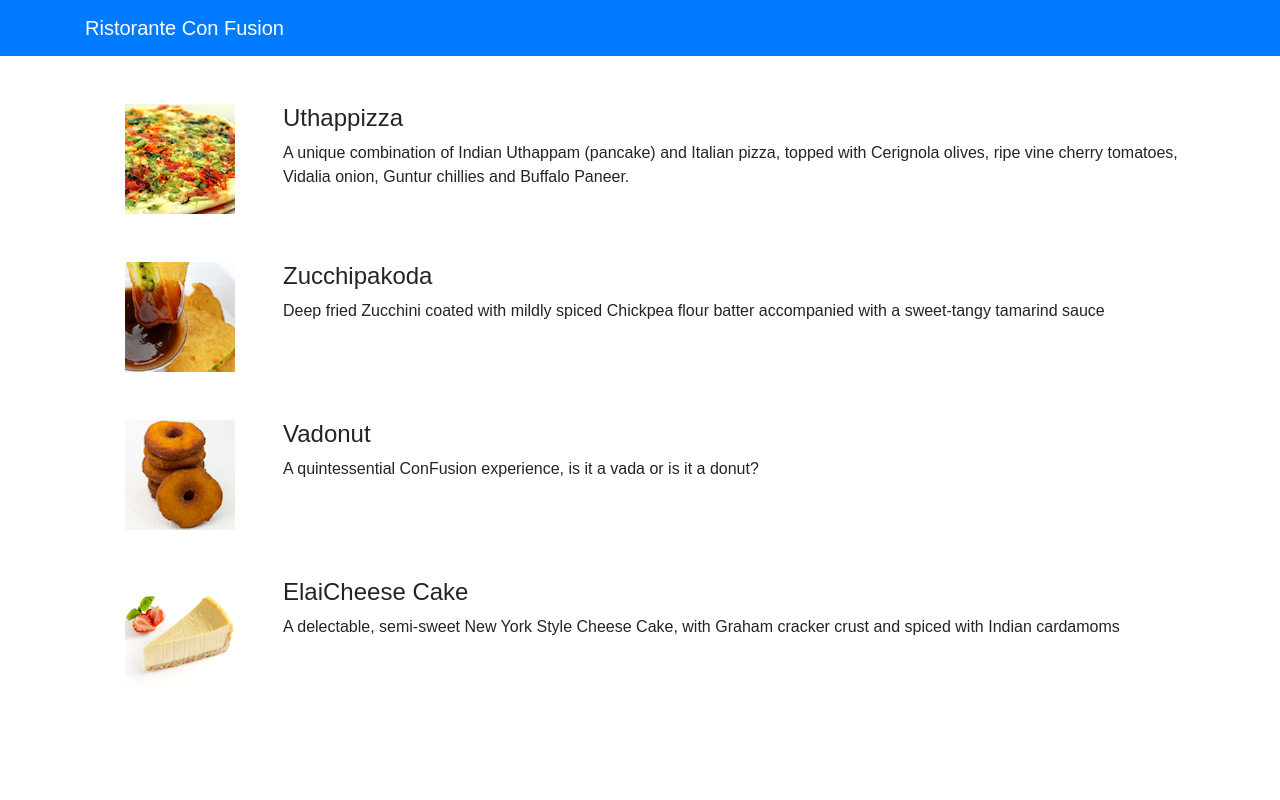
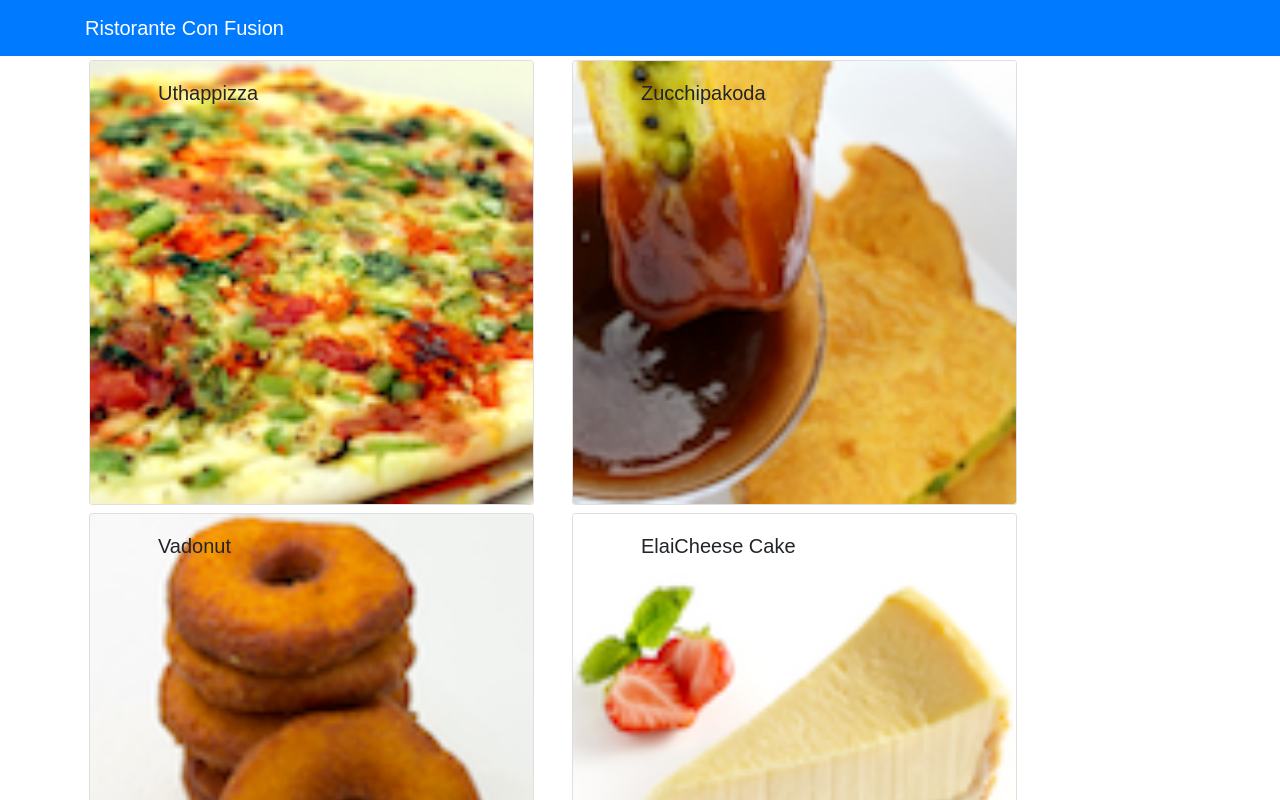
Before and after one commit to polihalm/react-project, a React (Create React App) app: page / in a window 1280 px wide. Shown: the top 800 px of the page. Built offline with nearby package versions, Linux system fonts and the light colour scheme.

Commit message:
Components Part 2

```diff
--- a/src/App.js
+++ b/src/App.js
@@ -3,8 +3,18 @@
 import { Navbar, NavbarBrand } from 'reactstrap';
 import Menu from './components/MenuComponent';
 import './App.css';
+import { DISHES } from './shared/dishes';
 
 class App extends Component {
+
+  constructor(props) {
+    super(props);
+
+    this.state = {
+      dishes: DISHES
+    };
+  }
+
   render() {
     return (
       <div>
@@ -13,7 +23,7 @@
          <NavbarBrand href="/">Ristorante Con Fusion</NavbarBrand>
         </div>
        </Navbar>
-       <Menu />
+       <Menu dishes={this.state.dishes}/>
       </div>
     );
   }
--- a/src/components/MenuComponent.js
+++ b/src/components/MenuComponent.js
@@ -1,5 +1,5 @@
 import React, { Component } from 'react';
-import { Media } from 'reactstrap';
+import { Card, CardImg, CardImgOverlay, CardText, CardTitle, CardBody } from 'reactstrap';
 
 class Menu extends Component {
 
@@ -7,61 +7,44 @@
     super(props);
 
     this.state = {
-      dishes: [
-        {
-          id: 0,
-          name:'Uthappizza',
-          image: 'assets/images/uthappizza.png',
-          category: 'mains',
-          label:'Hot',
-          price:'4.99',
-          description:'A unique combination of Indian Uthappam (pancake) and Italian pizza, topped with Cerignola olives, ripe vine cherry tomatoes, Vidalia onion, Guntur chillies and Buffalo Paneer.'
-        },
-        {
-          id: 1,
-          name:'Zucchipakoda',
-          image: 'assets/images/zucchipakoda.png',
-          category: 'appetizer',
-          label:'',
-          price:'1.99',
-          description:'Deep fried Zucchini coated with mildly spiced Chickpea flour batter accompanied with a sweet-tangy tamarind sauce'
-        },
-        {
-          id: 2,
-          name:'Vadonut',
-          image: 'assets/images/vadonut.png',
-          category: 'appetizer',
-          label:'New',
-          price:'1.99',
-          description:'A quintessential ConFusion experience, is it a vada or is it a donut?'
-        },
-        {
-          id: 3,
-          name:'ElaiCheese Cake',
-          image: 'assets/images/elaicheesecake.png',
-          category: 'dessert',
-          label:'',
-          price:'2.99',
-          description:'A delectable, semi-sweet New York Style Cheese Cake, with Graham cracker crust and spiced with Indian cardamoms'
-        }
-      ],
+      selectedDish: null
+    }
+  }
+
+  onDishSelect(dish) {
+    this.setState({selectedDish: dish});
+  }
+
+  renderDish(dish) {
+    if (dish != null) {
+      return(
+        <Card>
+          <CardImg width="100%" src={dish.image} alt={dish.name} />
+          <CardBody>
+            <CardTitle>{dish.name}</CardTitle>
+            <CardText>{dish.description}</CardText>
+          </CardBody>
+        </Card>
+      );
+    }
+    else {
+      return(
+        <div></div>
+      );
     }
   }
 
   render () {
 
-    const menu = this.state.dishes.map((dish) => {
+    const menu = this.props.dishes.map((dish) => {
       return (
-        <div key={dish.id} className="col-12 mt-5">
-         <Media tag="li">
-          <Media left middle>
-           <Media object src={dish.image} alt={dish.name} />
-          </Media>
-          <Media body className="ml-5">
-           <Media heading>{dish.name}</Media>
-           <p>{dish.description}</p>
-          </Media>
-         </Media>
+        <div key={dish.id} className="col-12 col-md-5 m-1">
+         <Card onClick={() => this.onDishSelect(dish)}>
+          <CardImg width="100%" src={dish.image} alt={dish.name} />
+          <CardImgOverlay body className="ml-5">
+           <CardTitle>{dish.name}</CardTitle>
+          </CardImgOverlay>
+         </Card>
         </div>
       );
     });
@@ -69,9 +52,10 @@
     return (
       <div className="container">
        <div className="row">
-        <Media list>
          {menu}
-        </Media>
+       </div>
+       <div className="row">
+         {this.renderDish(this.state.selectedDish)}
        </div>
       </div>
     );
--- /dev/null
+++ b/src/shared/dishes.js
@@ -0,0 +1,186 @@
+export const DISHES =
+    [
+        {
+        id: 0,
+        name:'Uthappizza',
+        image: 'assets/images/uthappizza.png',
+        category: 'mains',
+        label:'Hot',
+        price:'4.99',
+        description:'A unique combination of Indian Uthappam (pancake) and Italian pizza, topped with Cerignola olives, ripe vine cherry tomatoes, Vidalia onion, Guntur chillies and Buffalo Paneer.',
+        comments: [
+            {
+            id: 0,
+            rating: 5,
+            comment: "Imagine all the eatables, living in conFusion!",
+            author: "John Lemon",
+            date: "2012-10-16T17:57:28.556094Z"
+            },
+            {
+            id: 1,
+            rating: 4,
+            comment: "Sends anyone to heaven, I wish I could get my mother-in-law to eat it!",
+            author: "Paul McVites",
+            date: "2014-09-05T17:57:28.556094Z"
+            },
+            {
+            id: 2,
+            rating: 3,
+            comment: "Eat it, just eat it!",
+            author: "Michael Jaikishan",
+            date: "2015-02-13T17:57:28.556094Z"
+            },
+            {
+            id: 3,
+            rating: 4,
+            comment: "Ultimate, Reaching for the stars!",
+            author: "Ringo Starry",
+            date: "2013-12-02T17:57:28.556094Z"
+            },
+            {
+            id: 4,
+            rating: 2,
+            comment: "It's your birthday, we're gonna party!",
+            author: "25 Cent",
+            date: "2011-12-02T17:57:28.556094Z"
+            }
+        ]                        },
+        {
+        id: 1,
+        name:'Zucchipakoda',
+        image: 'assets/images/zucchipakoda.png',
+        category: 'appetizer',
+        label:'',
+        price:'1.99',
+        description:'Deep fried Zucchini coated with mildly spiced Chickpea flour batter accompanied with a sweet-tangy tamarind sauce',
+        comments: [
+            {
+            id: 0,
+            rating: 5,
+            comment: "Imagine all the eatables, living in conFusion!",
+            author: "John Lemon",
+            date: "2012-10-16T17:57:28.556094Z"
+            },
+            {
+            id: 1,
+            rating: 4,
+            comment: "Sends anyone to heaven, I wish I could get my mother-in-law to eat it!",
+            author: "Paul McVites",
+            date: "2014-09-05T17:57:28.556094Z"
+            },
+            {
+            id: 2,
+            rating: 3,
+            comment: "Eat it, just eat it!",
+            author: "Michael Jaikishan",
+            date: "2015-02-13T17:57:28.556094Z"
+            },
+            {
+            id: 3,
+            rating: 4,
+            comment: "Ultimate, Reaching for the stars!",
+            author: "Ringo Starry",
+            date: "2013-12-02T17:57:28.556094Z"
+            },
+            {
+            id: 4,
+            rating: 2,
+            comment: "It's your birthday, we're gonna party!",
+            author: "25 Cent",
+            date: "2011-12-02T17:57:28.556094Z"
+            }
+        ]
+        },
+        {
+        id: 2,
+        name:'Vadonut',
+        image: 'assets/images/vadonut.png',
+        category: 'appetizer',
+        label:'New',
+        price:'1.99',
+        description:'A quintessential ConFusion experience, is it a vada or is it a donut?',
+        comments: [
+            {
+            id: 0,
+            rating: 5,
+            comment: "Imagine all the eatables, living in conFusion!",
+            author: "John Lemon",
+            date: "2012-10-16T17:57:28.556094Z"
+            },
+            {
+            id: 1,
+            rating: 4,
+            comment: "Sends anyone to heaven, I wish I could get my mother-in-law to eat it!",
+            author: "Paul McVites",
+            date: "2014-09-05T17:57:28.556094Z"
+            },
+            {
+            id: 2,
+            rating: 3,
+            comment: "Eat it, just eat it!",
+            author: "Michael Jaikishan",
+            date: "2015-02-13T17:57:28.556094Z"
+            },
+            {
+            id: 3,
+            rating: 4,
+            comment: "Ultimate, Reaching for the stars!",
+            author: "Ringo Starry",
+            date: "2013-12-02T17:57:28.556094Z"
+            },
+            {
+            id: 4,
+            rating: 2,
+            comment: "It's your birthday, we're gonna party!",
+            author: "25 Cent",
+            date: "2011-12-02T17:57:28.556094Z"
+            }
+        ]
+        },
+        {
+        id: 3,
+        name:'ElaiCheese Cake',
+        image: 'assets/images/elaicheesecake.png',
+        category: 'dessert',
+        label:'',
+        price:'2.99',
+        description:'A delectable, semi-sweet New York Style Cheese Cake, with Graham cracker crust and spiced with Indian cardamoms',
+        comments: [
+            {
+            id: 0,
+            rating: 5,
+            comment: "Imagine all the eatables, living in conFusion!",
+            author: "John Lemon",
+            date: "2012-10-16T17:57:28.556094Z"
+            },
+            {
+            id: 1,
+            rating: 4,
+            comment: "Sends anyone to heaven, I wish I could get my mother-in-law to eat it!",
+            author: "Paul McVites",
+            date: "2014-09-05T17:57:28.556094Z"
+            },
+            {
+            id: 2,
+            rating: 3,
+            comment: "Eat it, just eat it!",
+            author: "Michael Jaikishan",
+            date: "2015-02-13T17:57:28.556094Z"
+            },
+            {
+            id: 3,
+            rating: 4,
+            comment: "Ultimate, Reaching for the stars!",
+            author: "Ringo Starry",
+            date: "2013-12-02T17:57:28.556094Z"
+            },
+            {
+            id: 4,
+            rating: 2,
+            comment: "It's your birthday, we're gonna party!",
+            author: "25 Cent",
+            date: "2011-12-02T17:57:28.556094Z"
+            }
+        ]
+        }
+    ];
```
